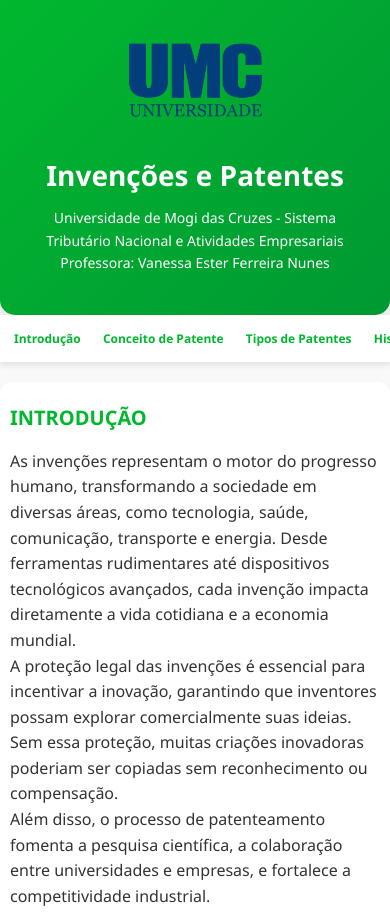
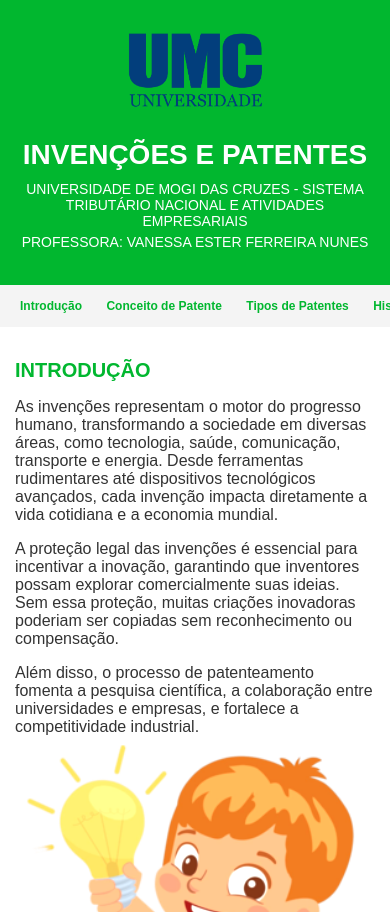
Before and after one commit to luizonly/patentes, a plain HTML site: page index.html in a window 390 px wide. Shown: the top 912 px of the page. Drawn offline with Linux system fonts and the light colour scheme.

Commit message:
Update index.html

```diff
--- a/index.html
+++ b/index.html
@@ -5,89 +5,82 @@
   <meta name="viewport" content="width=device-width, initial-scale=1.0">
   <title>Invenções e Patentes</title>
   <style>
-/* ===== Reset básico ===== */
-* { margin: 0; padding: 0; box-sizing: border-box; }
-
-/* ===== Tipografia e cores ===== */
+    html { scroll-behavior: smooth; }
     body {
-    font-family: 'Segoe UI', Tahoma, Geneva, Verdana, sans-serif;
-    background-color: #f9f9f9;
+      font-family: Arial, sans-serif;
+      background-color: #ffffff;
       color: #333333;
-    line-height: 1.6;
+      margin: 0;
+      padding: 0;
     }
-h2 {
-    color: #01b72f;
+    header {
+      background-color: #01b72f;
+      color: white;
+      text-align: center;
+      padding: 30px 20px;
       text-transform: uppercase;
-    font-size: 24px;
+    }
+    header img {
+      height: 100px;
       margin-bottom: 15px;
     }
-
-/* ===== Header ===== */
-header {
-    background: linear-gradient(135deg, #01b72f, #009933);
-    color: white;
-    text-align: center;
-    padding: 40px 20px;
-    box-shadow: 0 5px 15px rgba(0,0,0,0.1);
-    border-bottom-left-radius: 15px;
-    border-bottom-right-radius: 15px;
+    header h1 {
+      font-size: 36px;
+      margin: 10px 0;
     }
-header img { height: 100px; margin-bottom: 15px; }
-header h1 { font-size: 36px; margin: 10px 0; }
-header p { font-size: 16px; }
-
-/* ===== Menu ===== */
+    header p {
+      font-size: 16px;
+      margin: 5px 0;
+    }
     nav {
-    background-color: #ffffff;
-    padding: 10px 5px;
+      background-color: #f4f4f4;
+      padding: 10px;
       text-align: center;
       position: sticky;
       top: 0;
       z-index: 100;
-    box-shadow: 0 3px 6px rgba(0,0,0,0.1);
       overflow-x: auto;
       white-space: nowrap;
     }
     nav a {
       display: inline-block;
-    margin: 0 5px;
+      margin: 0 10px;
       text-decoration: none;
       color: #01b72f;
       font-weight: bold;
-    padding: 8px 12px;
-    border-radius: 8px;
-    transition: all 0.3s ease;
-    white-space: nowrap;
+      padding: 5px 10px;
+      border-radius: 5px;
+      transition: background-color 0.3s, color 0.3s;
     }
     nav a:hover, nav a.active {
       background-color: #c8f0d4;
       color: #006622;
     }
-
-/* ===== Seções ===== */
     section {
-    padding: 40px 20px;
-    max-width: 1000px;
-    margin: 20px auto;
-    border-radius: 12px;
-    background-color: #ffffff;
-    box-shadow: 0 4px 12px rgba(0,0,0,0.05);
+      padding: 20px;
+      border-bottom: 2px solid #f4f4f4;
       opacity: 0;
-    transform: translateY(30px);
+      transform: translateY(20px);
       transition: all 0.8s ease-out;
     }
-
-/* ===== Imagens ===== */
+    section.visible {
+      opacity: 1;
+      transform: translateY(0);
+    }
+    h2 {
+      color: #01b72f;
+      text-transform: uppercase;
+      font-size: 22px;
+      margin-bottom: 15px;
+    }
     .imagem-centro {
       text-align: center;
-    margin: 25px 0;
+      margin: 20px 0;
     }
     .imagem-centro img {
-    width: 100%;
-    max-width: 350px;
-    border-radius: 10px;
-    box-shadow: 0 4px 10px rgba(0,0,0,0.1);
-    transition: transform 0.6s, filter 0.6s;
+      width: 90%;
+      max-width: 300px;
+      transition: transform 0.8s, filter 0.8s;
     }
     .imagem-centro img.visible {
       transform: translateY(0) scale(1.05);
@@ -96,32 +89,8 @@ section {
     .imagem-centro p {
       font-size: 14px;
       color: #555;
-    margin-top: 8px;
-    font-style: italic;
+      margin-top: 5px;
     }
-
-/* ===== Listas e tabelas ===== */
-ul, ol { margin-left: 20px; margin-bottom: 15px; }
-.alunos-lista table {
-    width: 100%;
-    max-width: 700px;
-    margin: 0 auto;
-    border-collapse: collapse;
-    background-color: #fefefe;
-    box-shadow: 0px 0px 10px rgba(0,0,0,0.1);
-}
-.alunos-lista th, .alunos-lista td {
-    padding: 12px;
-    border: 1px solid #01b72f;
-    text-align: left;
-    transition: background-color 0.3s;
-}
-.alunos-lista th { background-color: #01b72f; color: white; }
-.alunos-lista tr:nth-child(even) { background-color: #e6f6ea; }
-.alunos-lista tr:hover td { background-color: #c8f0d4; }
-.alunos-lista td.nome::before { content: "🧑‍🎓 "; margin-right: 5px; }
-
-/* ===== Footer ===== */
     footer {
       background-color: #f0fdf4;
       color: #555;
@@ -131,44 +100,61 @@ footer {
       font-size: 14px;
       line-height: 1.6;
     }
-
-/* ===== Responsividade ===== */
-@media screen and (max-width: 1200px) {
-    section { padding: 35px 15px; }
+    .alunos-lista {
+      padding: 20px;
+      background-color: #f0fdf4;
+      border-top: 3px solid #01b72f;
+      border-bottom: 3px solid #01b72f;
+      text-align: center;
     }
-@media screen and (max-width: 992px) {
-    header h1 { font-size: 32px; }
-    section { padding: 30px 15px; }
+    .alunos-lista table {
+      width: 100%;
+      max-width: 600px;
+      margin: 0 auto;
+      border-collapse: collapse;
+      background-color: #ffffff;
+      box-shadow: 0px 0px 10px rgba(0,0,0,0.1);
+      transition: all 0.3s ease;
+    }
+    .alunos-lista th, .alunos-lista td {
+      padding: 10px;
+      border: 1px solid #01b72f;
+      text-align: left;
+      transition: background-color 0.3s;
+    }
+    .alunos-lista th {
+      background-color: #01b72f;
+      color: white;
+    }
+    .alunos-lista tr:nth-child(even) {
+      background-color: #e6f6ea;
+    }
+    .alunos-lista tr:hover td {
+      background-color: #c8f0d4;
+    }
+    .alunos-lista td.nome::before {
+      content: "🧑‍🎓 ";
+      margin-right: 5px;
     }
     @media screen and (max-width: 768px) {
-    nav a { margin: 0 4px; padding: 6px 10px; font-size: 14px; }
       header h1 { font-size: 28px; }
       header p { font-size: 14px; }
+      nav a { margin: 0 5px; padding: 5px 8px; font-size: 14px; }
       h2 { font-size: 20px; }
-    .imagem-centro img { max-width: 300px; }
     }
     @media screen and (max-width: 480px) {
       header img { height: 80px; }
-    nav a { font-size: 12px; margin: 0 3px; padding: 4px 6px; }
-    section { padding: 20px 10px; }
+      nav a { font-size: 12px; margin: 0 4px; padding: 4px 6px; }
+      section { padding: 15px; }
       .imagem-centro img { max-width: 100%; }
-    .alunos-lista th, .alunos-lista td { padding: 8px; font-size: 12px; }
+      .alunos-lista th, .alunos-lista td { padding: 6px; font-size: 12px; }
     }
-@media screen and (max-width: 360px) {
-    header h1 { font-size: 24px; }
-    header p { font-size: 12px; }
-    h2 { font-size: 18px; }
-}
-
-/* ===== Efeitos ===== */
-section.visible { opacity: 1; transform: translateY(0); }
   </style>
 </head>
 <body>
-
   <header>
     <img src="logo_umc.png" alt="Logo UMC">
-    <h1>Invenções e Patentes</h1>
+    <h1>INVENÇÕES E PATENTES</h1>
     <p>Universidade de Mogi das Cruzes - Sistema Tributário Nacional e Atividades Empresariais</p>
     <p>Professora: Vanessa Ester Ferreira Nunes</p>
   </header>
@@ -248,8 +234,10 @@ section.visible { opacity: 1; transform: translateY(0); }
     <div class="imagem-centro">
       <img src="Edison-patent-light-bulb-l.jpg" alt="Desenho da lâmpada de Edison">
       <p><em>Figura 2: Esquema da lâmpada incandescente patenteada por Thomas Edison em 1879.</em></p>
+
       <img src="Alexander_Graham_Telephone_in_Newyork.jpg" alt="Telefone de Alexander Graham Bell">
       <p><em>Figura 3: Primeiro telefone patenteado por Alexander Graham Bell, marco da comunicação moderna.</em></p>
+
       <img src="Steve_Jobs_and_Macintosh_computer,_January_1984,_by_Bernard_Gotfryd_-_edited.jpg" alt="Steve Jobs com Macintosh">
       <p><em>Figura 4: Steve Jobs apresentando o Macintosh, representando inovação em computadores pessoais.</em></p>
     </div>
@@ -264,6 +252,7 @@ section.visible { opacity: 1; transform: translateY(0); }
 
   <section id="alunos" class="alunos-lista">
     <h2>Alunos</h2>
+    <div class="tabela-container">
       <table>
         <tr><th>Nome</th><th>Matrícula</th></tr>
         <tr><td class="nome">Luiz Henrique Ataíde de Oliveira</td><td>11221101605</td></tr>
@@ -276,6 +265,7 @@ section.visible { opacity: 1; transform: translateY(0); }
         <tr><td class="nome">Vinicius Dabague</td><td>11221101234</td></tr>
         <tr><td class="nome">Enzo de Souza Nascimento</td><td>11221101456</td></tr>
       </table>
+    </div>
   </section>
 
   <section id="referencias">
@@ -293,33 +283,45 @@ section.visible { opacity: 1; transform: translateY(0); }
     <p><strong>Universidade de Mogi das Cruzes</strong> - Trabalho Acadêmico</p>
     <p>Disciplina: Sistema Tributário Nacional e Atividades Empresariais</p>
     <p>Professora: Vanessa Ester Ferreira Nunes</p>
+    <p style="margin-top: 10px;">*:))))*</p>
   </footer>
 
   <script>
-// Destacar link ativo no menu e animação das seções
+    // Destacar link ativo no menu
     const sections = document.querySelectorAll('section');
     const navLinks = document.querySelectorAll('nav a');
+
     window.addEventListener('scroll', () => {
       let current = '';
       sections.forEach(section => {
         const sectionTop = section.offsetTop - 80;
-        if (pageYOffset >= sectionTop) current = section.getAttribute('id');
+        if (pageYOffset >= sectionTop) {
+          current = section.getAttribute('id');
+        }
       });
+
       navLinks.forEach(link => {
         link.classList.remove('active');
-        if (link.getAttribute('href') === '#' + current) link.classList.add('active');
+        if (link.getAttribute('href') === '#' + current) {
+          link.classList.add('active');
+        }
       });
 
+      // Fade-in sections e imagens
       sections.forEach(section => {
         const sectionTop = section.getBoundingClientRect().top;
-        if (sectionTop < window.innerHeight - 100) {
+        const triggerPoint = window.innerHeight - 100;
+        if (sectionTop < triggerPoint) {
           section.classList.add('visible');
-            section.querySelectorAll('img').forEach(img => img.classList.add('visible'));
+          const imgs = section.querySelectorAll('img');
+          imgs.forEach(img => img.classList.add('visible'));
         }
       });
     });
-window.addEventListener('load', () => window.dispatchEvent(new Event('scroll')));
+
+    window.addEventListener('load', () => {
+      window.dispatchEvent(new Event('scroll'));
+    });
   </script>
-
 </body>
 </html>
```
Lines whose indentation alone changed are shown as unchanged.
